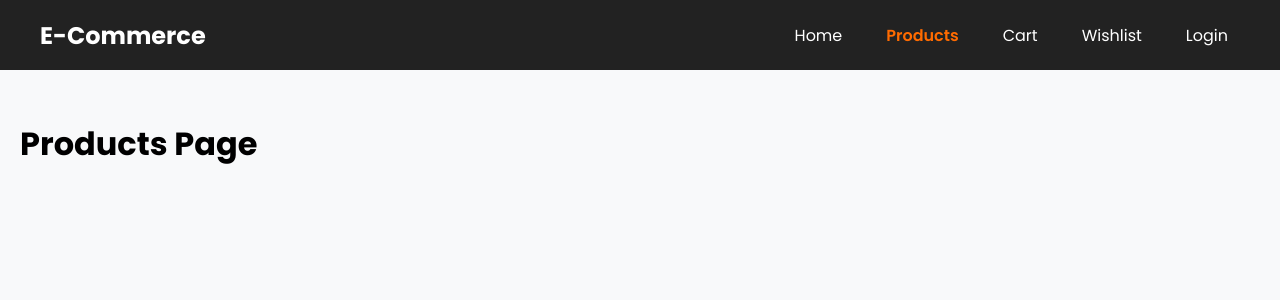
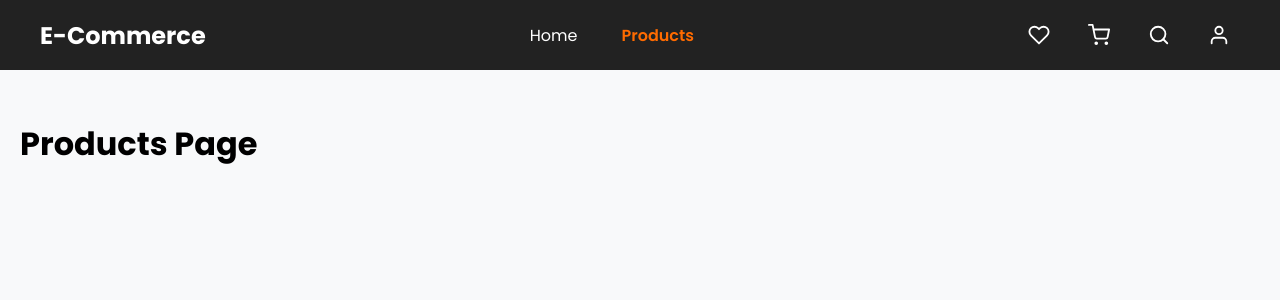
Before and after one commit to ShreeSingh77/E_commerce-web, a React (Vite) app in the folder client/: page /products in a window 1280 px wide. Shown: the top 300 px of the page. Built offline with nearby package versions, Linux system fonts and the light colour scheme.

Commit message:
feat: Enhance Navbar with icon links and improved layout

```diff
--- a/client/src/components/Navbar.css
+++ b/client/src/components/Navbar.css
@@ -52,3 +52,40 @@
 .logo:hover{
     color:#ff6b00;
 }
+.nav-icons{
+    display:flex;
+    align-items:center;
+    gap:18px;
+}
+
+.nav-icons a,
+.search-btn{
+    display:flex;
+    align-items:center;
+    justify-content:center;
+
+    width:42px;
+    height:42px;
+
+    border:none;
+    border-radius:50%;
+
+    background:transparent;
+    color:white;
+
+    cursor:pointer;
+
+    transition:.3s;
+    text-decoration:none;
+}
+
+.nav-icons a svg,
+.search-btn svg{
+    font-size:22px;
+}
+
+.nav-icons a:hover,
+.search-btn:hover{
+    background:#333;
+    color:#ff6b00;
+}
--- a/client/src/components/Navbar.jsx
+++ b/client/src/components/Navbar.jsx
@@ -1,22 +1,51 @@
 import { NavLink } from "react-router-dom";
+import { FiSearch, FiHeart, FiShoppingCart, FiUser } from "react-icons/fi";
 import "./Navbar.css";
 
 const Navbar = () => {
+
+  const navLinks = [
+    { name: "Home", path: "/" },
+    { name: "Products", path: "/products" },
+  ];
+
   return (
     <nav className="navbar">
-      <h2 className="logo">E-Commerce</h2>
+
+      <NavLink to="/" className="logo">
+        E-Commerce
+      </NavLink>
 
       <div className="nav-links">
-        <NavLink to="/">Home</NavLink>
 
-        <NavLink to="/products">Products</NavLink>
+        {navLinks.map((link) => (
+          <NavLink key={link.path} to={link.path}>
+            {link.name}
+          </NavLink>
+        ))}
 
-        <NavLink to="/cart">Cart</NavLink>
+      </div>
 
-        <NavLink to="/wishlist">Wishlist</NavLink>
+      <div className="nav-icons">
 
-        <NavLink to="/login">Login</NavLink>
+        <NavLink to="/wishlist">
+          <FiHeart />
+        </NavLink>
+
+        <NavLink to="/cart">
+          <FiShoppingCart />
+        </NavLink>
+
+        <button className="search-btn">
+          <FiSearch />
+        </button>
+
+        <NavLink to="/login">
+          <FiUser />
+        </NavLink>
+
       </div>
+
     </nav>
   );
 };
```
